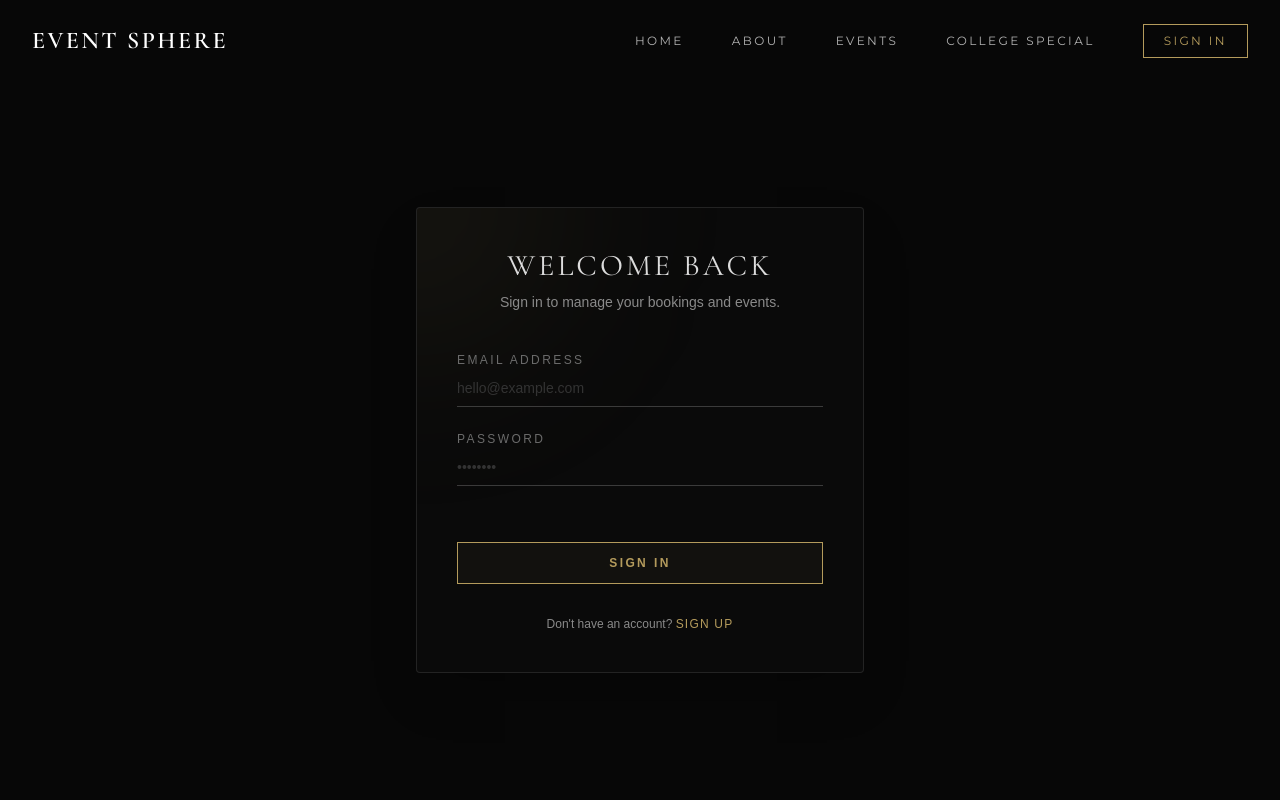
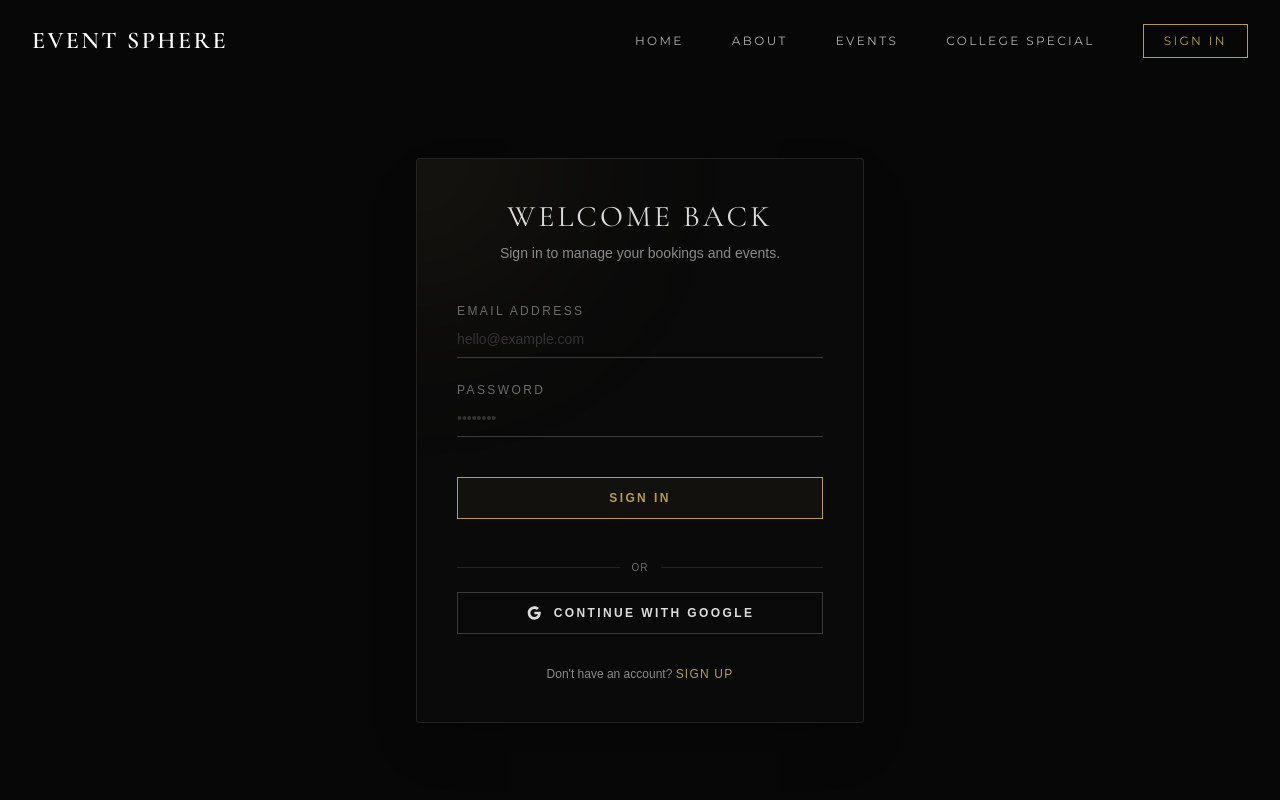
Before and after one commit to vanshpanwar2024/eventSphere, a Next.js app: page /login in a window 1280 px wide. Shown: the top 800 px of the page. Built offline with nearby package versions, Linux system fonts and the light colour scheme; no server answers.

Commit message:
google auth setup

```diff
--- a/package.json
+++ b/package.json
@@ -10,6 +10,7 @@
   },
   "dependencies": {
     "next": "16.2.2",
+    "next-auth": "^4.24.13",
     "react": "19.2.4",
     "react-dom": "19.2.4"
   },
--- /dev/null
+++ b/src/app/api/auth/[...nextauth]/route.ts
@@ -0,0 +1,37 @@
+import NextAuth from "next-auth";
+import GoogleProvider from "next-auth/providers/google";
+import CredentialsProvider from "next-auth/providers/credentials";
+
+const handler = NextAuth({
+  providers: [
+    GoogleProvider({
+      clientId: process.env.GOOGLE_CLIENT_ID || "MOCK_ID",
+      clientSecret: process.env.GOOGLE_CLIENT_SECRET || "MOCK_SECRET",
+    }),
+    // Keep the mock credentials login for demo purposes
+    CredentialsProvider({
+      name: "Credentials",
+      credentials: {
+        email: { label: "Email", type: "email" },
+        password: { label: "Password", type: "password" }
+      },
+      async authorize(credentials) {
+        if (credentials?.email) {
+          // Return a mock user based on the entered email
+          return {
+            id: "1",
+            name: credentials.email.split('@')[0],
+            email: credentials.email
+          };
+        }
+        return null;
+      }
+    })
+  ],
+  pages: {
+    signIn: '/login',
+  },
+  secret: process.env.NEXTAUTH_SECRET || "fallback-secret-for-dev",
+});
+
+export { handler as GET, handler as POST };
--- a/src/app/layout.tsx
+++ b/src/app/layout.tsx
@@ -1,7 +1,7 @@
 import type { Metadata } from "next";
 import { Cormorant_Garamond, Montserrat } from "next/font/google";
 import Footer from "@/components/Footer";
-import { AuthProvider } from "@/context/AuthContext";
+import SessionWrapper from "@/components/SessionWrapper";
 import "./globals.css";
 
 const cormorant = Cormorant_Garamond({
@@ -32,12 +32,12 @@ export default function RootLayout({
       className={`${cormorant.variable} ${montserrat.variable} h-full antialiased`}
     >
       <body className="min-h-full flex flex-col font-sans bg-[#070707] text-[#dcdcdc]">
-        <AuthProvider>
+        <SessionWrapper>
           <main className="flex-1">
             {children}
           </main>
           <Footer />
-        </AuthProvider>
+        </SessionWrapper>
       </body>
     </html>
   );
--- a/src/app/login/page.tsx
+++ b/src/app/login/page.tsx
@@ -2,18 +2,32 @@
 
 import { useState } from "react";
 import { useRouter } from "next/navigation";
-import { useAuth } from "@/context/AuthContext";
+import { signIn } from "next-auth/react";
 import Navbar from "@/components/Navbar";
 
 export default function LoginPage() {
   const router = useRouter();
-  const { login } = useAuth();
   const [isLoginView, setIsLoginView] = useState(true);
+  const [email, setEmail] = useState("");
+  const [password, setPassword] = useState("");
 
-  const handleSubmit = (e: React.FormEvent) => {
+  const handleSubmit = async (e: React.FormEvent) => {
     e.preventDefault();
-    login(); // Call mock login
-    router.push("/"); // Redirect to home
+    const res = await signIn("credentials", {
+      email,
+      password,
+      redirect: false,
+    });
+
+    if (res?.ok) {
+      router.push("/");
+    } else {
+      alert("Authentication failed. Please check your credentials.");
+    }
+  };
+
+  const handleGoogleSignIn = () => {
+    signIn("google", { callbackUrl: "/" });
   };
 
   return (
@@ -55,6 +69,8 @@ export default function LoginPage() {
               <input
                 type="email"
                 required
+                value={email}
+                onChange={(e) => setEmail(e.target.value)}
                 placeholder="hello@example.com"
                 className="w-full bg-transparent border-b border-white/20 pb-2 text-sm text-[#dcdcdc] font-light placeholder:text-[#333] focus:outline-none focus:border-[#b49b5c] transition-colors"
               />
@@ -67,6 +83,8 @@ export default function LoginPage() {
               <input
                 type="password"
                 required
+                value={password}
+                onChange={(e) => setPassword(e.target.value)}
                 placeholder="••••••••"
                 className="w-full bg-transparent border-b border-white/20 pb-2 text-sm text-[#dcdcdc] font-light placeholder:text-[#333] focus:outline-none focus:border-[#b49b5c] transition-colors"
               />
@@ -74,9 +92,27 @@ export default function LoginPage() {
 
             <button
               type="submit"
-              className="w-full mt-8 border border-[#b49b5c] bg-[#b49b5c]/5 text-[#b49b5c] hover:bg-[#b49b5c] hover:text-[#070707] py-3 mt-4 text-xs uppercase tracking-[0.2em] font-semibold transition-all duration-300"
+              className="w-full border border-[#b49b5c] bg-[#b49b5c]/5 text-[#b49b5c] hover:bg-[#b49b5c] hover:text-[#070707] py-3 mt-4 text-xs uppercase tracking-[0.2em] font-semibold transition-all duration-300"
             >
               {isLoginView ? "Sign In" : "Sign Up"}
+            </button>
+
+            <div className="relative flex items-center justify-center my-6">
+              <div className="w-full h-[1px] bg-white/10"></div>
+              <span className="absolute bg-[#0a0a0a] px-3 text-[10px] tracking-widest text-[#6b6b6b] uppercase">
+                OR
+              </span>
+            </div>
+
+            <button
+              type="button"
+              onClick={handleGoogleSignIn}
+              className="w-full border border-white/20 bg-transparent text-[#dcdcdc] hover:bg-white/5 py-3 text-xs uppercase tracking-[0.2em] font-semibold transition-all duration-300 flex items-center justify-center space-x-3"
+            >
+              <svg className="w-4 h-4" viewBox="0 0 24 24" fill="currentColor">
+                <path d="M12.545,10.239v3.821h5.445c-0.712,2.315-2.647,3.972-5.445,3.972c-3.332,0-6.033-2.701-6.033-6.032s2.701-6.032,6.033-6.032c1.498,0,2.866,0.549,3.921,1.453l2.814-2.814C17.503,2.988,15.139,2,12.545,2C7.021,2,2.543,6.477,2.543,12s4.478,10,10.002,10c8.396,0,10.249-7.85,9.426-11.748L12.545,10.239z"/>
+              </svg>
+              <span>Continue with Google</span>
             </button>
           </form>
 
--- a/src/components/Navbar.tsx
+++ b/src/components/Navbar.tsx
@@ -1,11 +1,11 @@
 "use client";
 
 import Link from "next/link";
-import { useAuth } from "@/context/AuthContext";
+import { useSession, signOut } from "next-auth/react";
 import { useState } from "react";
 
 export default function Navbar() {
-  const { isLoggedIn, logout } = useAuth();
+  const { data: session } = useSession();
   const [showDropdown, setShowDropdown] = useState(false);
 
   return (
@@ -29,29 +29,39 @@ export default function Navbar() {
           </Link>
 
           {/* Mock Auth Avatar / Login Button */}
-          {isLoggedIn ? (
+          {session?.user ? (
             <div className="relative">
               <button
                 onClick={() => setShowDropdown(!showDropdown)}
                 className="w-8 h-8 rounded-full bg-[#b49b5c] font-serif text-[#070707] font-bold text-lg flex items-center justify-center border-2 border-transparent hover:border-[#dcdcdc] transition-all"
               >
-                V
+                {session.user.name?.[0]?.toUpperCase() || 'U'}
               </button>
               {
                 showDropdown && (
-                  <div className="absolute right-0 mt-4 w-48 bg-[#0a0a0a] border border-white/5 py-2 shadow-2xl rounded-sm">
-                    <div className="px-4 py-3 border-b border-white/5">
-                      <p className="text-xs text-[#dcdcdc] tracking-wider uppercase font-semibold">Vansh</p>
-                      <p className="text-[10px] text-[#8a8a8a] tracking-widest lowercase mt-1">vansh@example.com</p>
-                    </div>
+                  <div className="absolute right-0 mt-4 w-48 bg-[#0a0a0a] border border-white/5 py-2 shadow-2xl rounded-sm flex flex-col">
+                    <Link
+                      href="/my-orders"
+                      onClick={() => setShowDropdown(false)}
+                      className="w-full text-left px-4 py-3 text-xs tracking-[0.2em] text-[#dcdcdc] hover:text-[#b49b5c] hover:bg-white/5 transition-colors uppercase border-b border-white/5"
+                    >
+                      My Orders
+                    </Link>
+                    <Link
+                      href="/host"
+                      onClick={() => setShowDropdown(false)}
+                      className="w-full text-left px-4 py-3 text-xs tracking-[0.2em] text-[#dcdcdc] hover:text-[#b49b5c] hover:bg-white/5 transition-colors uppercase border-b border-white/5"
+                    >
+                      Host Your Own
+                    </Link>
                     <button
                       onClick={() => {
-                        logout();
+                        signOut();
                         setShowDropdown(false);
                       }}
                       className="w-full text-left px-4 py-3 text-xs tracking-[0.2em] text-[#6b6b6b] hover:text-[#b49b5c] hover:bg-white/5 transition-colors uppercase"
                     >
-                      Log out
+                      Logout
                     </button>
                   </div>
                 )
--- /dev/null
+++ b/src/components/SessionWrapper.tsx
@@ -0,0 +1,8 @@
+"use client";
+
+import { SessionProvider } from "next-auth/react";
+import { ReactNode } from "react";
+
+export default function SessionWrapper({ children }: { children: ReactNode }) {
+  return <SessionProvider>{children}</SessionProvider>;
+}
--- a/src/context/AuthContext.tsx
+++ /dev/null
@@ -1,45 +0,0 @@
-"use client";
-
-import { createContext, useContext, useState, ReactNode, useEffect } from "react";
-
-interface AuthContextType {
-  isLoggedIn: boolean;
-  login: () => void;
-  logout: () => void;
-}
-
-const AuthContext = createContext<AuthContextType | undefined>(undefined);
-
-export function AuthProvider({ children }: { children: ReactNode }) {
-  const [isLoggedIn, setIsLoggedIn] = useState(false);
-
-  // Simple local storage persistence for mock auth
-  useEffect(() => {
-    const loggedIn = localStorage.getItem("isLoggedIn") === "true";
-    if (loggedIn) setIsLoggedIn(true);
-  }, []);
-
-  const login = () => {
-    setIsLoggedIn(true);
-    localStorage.setItem("isLoggedIn", "true");
-  };
-
-  const logout = () => {
-    setIsLoggedIn(false);
-    localStorage.setItem("isLoggedIn", "false");
-  };
-
-  return (
-    <AuthContext.Provider value={{ isLoggedIn, login, logout }}>
-      {children}
-    </AuthContext.Provider>
-  );
-}
-
-export function useAuth() {
-  const context = useContext(AuthContext);
-  if (!context) {
-    throw new Error("useAuth must be used within an AuthProvider");
-  }
-  return context;
-}
```
Also changed, not shown: 1 other file (tests, documents, lock files or other folders).
